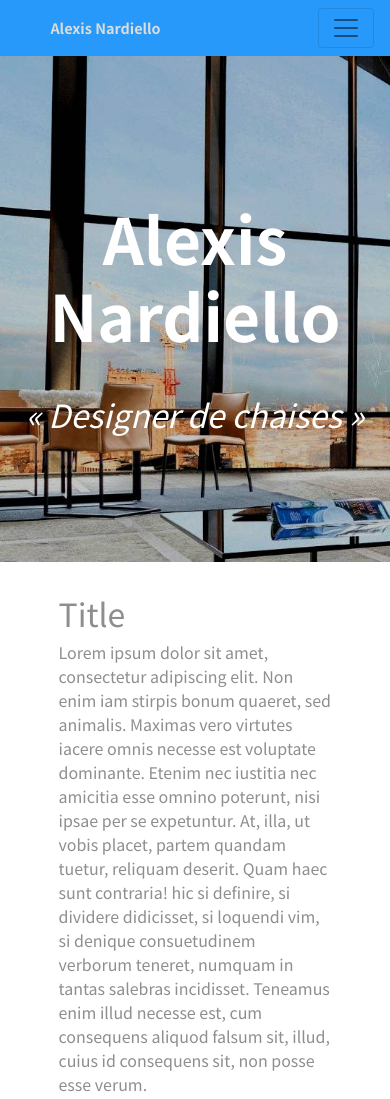
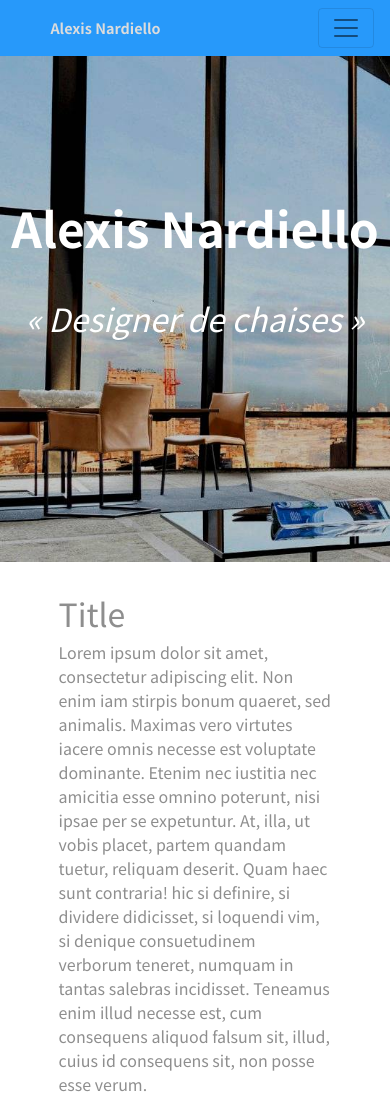
Before and after one commit to Iswenzz/Simplon-Chaises-Artisan, a plain HTML site: page index.html in a window 390 px wide. Shown: the top 1099 px of the page. Drawn offline with nearby package versions, Linux system fonts and the light colour scheme.

Commit message:
Index: media query for intro header text

```diff
--- a/assets/css/index.css
+++ b/assets/css/index.css
@@ -12,6 +12,15 @@
 	font-weight: 900;
 	padding-top: 17vh;
 	color: white;
+}
+
+@media (max-device-width: 1224px) {
+	.image-header h1 {
+		font-size: 3em;
+		font-weight: 900;
+		padding-top: 17vh;
+		color: white;
+	}
 }
 
 .image-header h2 {
```
